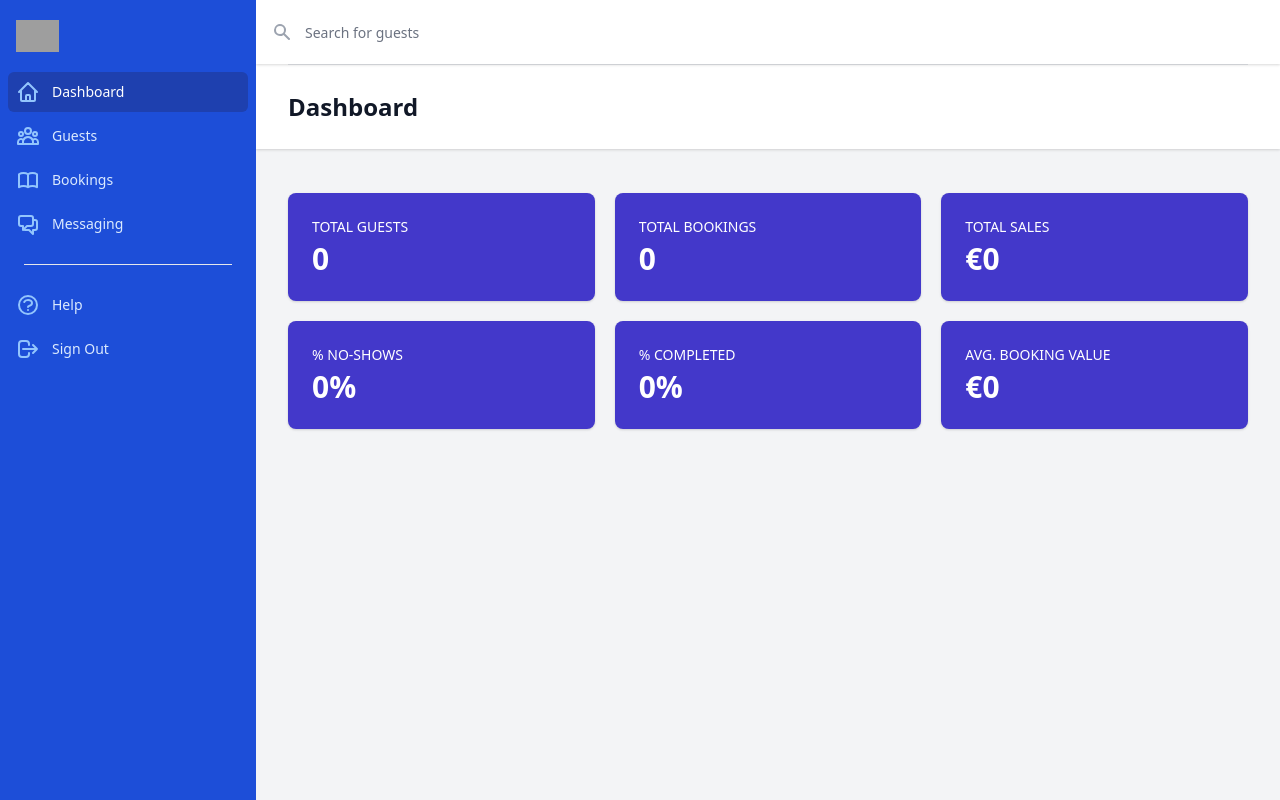
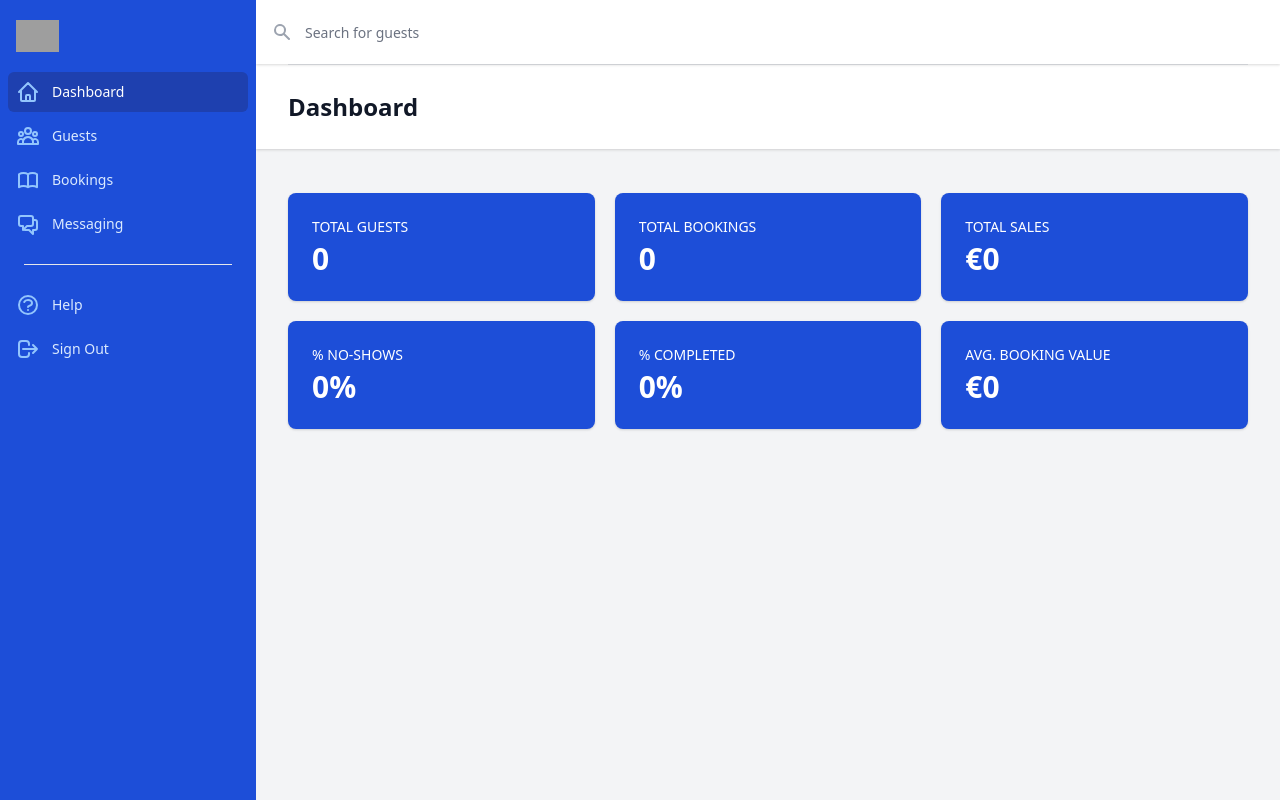
Before and after one commit to sreninc/restdos-final, a Django app: page /reports/dashboard/ in a window 1280 px wide. Run offline with Django 3.2, Linux system fonts and the light colour scheme; the visitor is signed in with stand-in values (Sample User, id 1); data comes from the database, SQL or seed files in the repository; data that the repository does not hold is empty; some libraries are stand-ins or nearby versions; grey boxes are pictures that could not be loaded.

Commit message:
STYLE: Updated colors on dashboard template

```diff
--- a/reports/templates/reports/dashboard.html
+++ b/reports/templates/reports/dashboard.html
@@ -3,10 +3,9 @@
 {% block extra_title %}Dashboard{% endblock %}
 
 {% block body %}
-<!-- This example requires Tailwind CSS v2.0+ -->
 <div>
     <dl class="my-5 grid grid-cols-1 gap-5 md:grid-cols-3">
-        <div class="px-4 py-5 bg-indigo-700 shadow rounded-lg overflow-hidden sm:p-6">
+        <div class="px-4 py-5 bg-blue-700 shadow rounded-lg overflow-hidden sm:p-6">
             <dt class="text-sm font-medium text-white truncate uppercase">
                 Total Guests
             </dt>
@@ -15,7 +14,7 @@
             </dd>
         </div>
 
-        <div class="px-4 py-5 bg-indigo-700 shadow rounded-lg overflow-hidden sm:p-6">
+        <div class="px-4 py-5 bg-blue-700 shadow rounded-lg overflow-hidden sm:p-6">
             <dt class="text-sm font-medium text-white truncate uppercase">
                 Total Bookings
             </dt>
@@ -24,7 +23,7 @@
             </dd>
         </div>
 
-        <div class="px-4 py-5 bg-indigo-700 shadow rounded-lg overflow-hidden sm:p-6">
+        <div class="px-4 py-5 bg-blue-700 shadow rounded-lg overflow-hidden sm:p-6">
             <dt class="text-sm font-medium text-white truncate uppercase">
                 Total Sales
             </dt>
@@ -37,7 +36,7 @@
 
 <div>
     <dl class="my-5 grid grid-cols-1 gap-5 md:grid-cols-3">
-        <div class="px-4 py-5 bg-indigo-700 shadow rounded-lg overflow-hidden sm:p-6">
+        <div class="px-4 py-5 bg-blue-700 shadow rounded-lg overflow-hidden sm:p-6">
             <dt class="text-sm font-medium text-white truncate uppercase">
                 % No-Shows
             </dt>
@@ -46,7 +45,7 @@
             </dd>
         </div>
 
-        <div class="px-4 py-5 bg-indigo-700 shadow rounded-lg overflow-hidden sm:p-6">
+        <div class="px-4 py-5 bg-blue-700 shadow rounded-lg overflow-hidden sm:p-6">
             <dt class="text-sm font-medium text-white truncate uppercase">
                 % Completed
             </dt>
@@ -55,7 +54,7 @@
             </dd>
         </div>
 
-        <div class="px-4 py-5 bg-indigo-700 shadow rounded-lg overflow-hidden sm:p-6">
+        <div class="px-4 py-5 bg-blue-700 shadow rounded-lg overflow-hidden sm:p-6">
             <dt class="text-sm font-medium text-white truncate uppercase ">
                 Avg. Booking Value
             </dt>
```
Also changed, not shown: reports/migrations/__init__.py (added).
